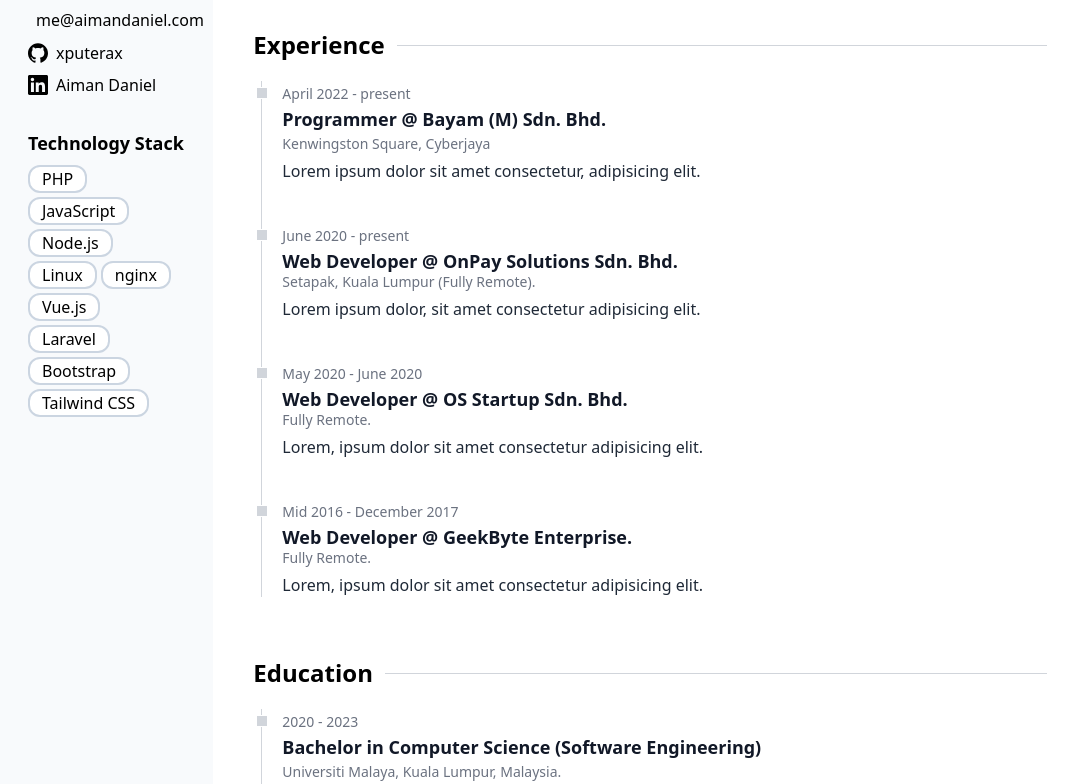
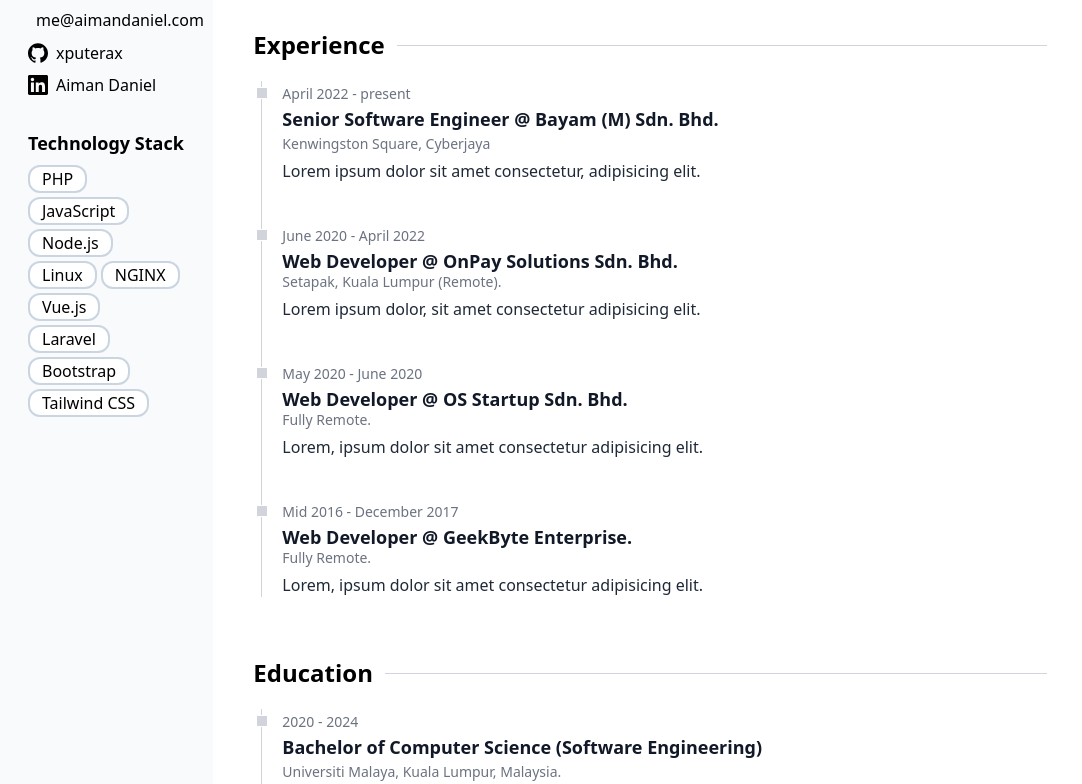
Before and after one commit to xputerax/web-resume, a website: page src/index.html in a window 1280 px wide. Shown: the part 167-951 px from the top of the page, without its empty margins (0-1082 px from the left). Drawn offline with nearby package versions, Linux system fonts and the light colour scheme; files that its build step writes are made by us from their sources.

Commit message:
Update resume, fix CSS import

```diff
--- a/src/index.html
+++ b/src/index.html
@@ -4,9 +4,9 @@
     <meta charset="UTF-8" />
     <meta name="viewport" content="width=device-width, initial-scale=1.0" />
     <link href="/dist/output.css" rel="stylesheet" />
-    <link href='https://css.gg/mail.css' rel='stylesheet'>
-    <link href='https://css.gg/link.css' rel='stylesheet'>
-    <link href='https://css.gg/globe-alt.css' rel='stylesheet'>
+    <link href='https://unpkg.com/css.gg@2.0.0/icons/css/mail.css' rel='stylesheet'>
+    <link href='https://unpkg.com/css.gg@2.0.0/icons/css/link.css' rel='stylesheet'>
+    <link href='https://unpkg.com/css.gg@2.0.0/icons/css/globe-alt.css' rel='stylesheet'>
   </head>
   <body>
 
@@ -56,7 +56,7 @@
             <span class="rounded-xl bg-white border-2 border-slate-300 px-3">JavaScript</span>
             <span class="rounded-xl bg-white border-2 border-slate-300 px-3">Node.js</span>
             <span class="rounded-xl bg-white border-2 border-slate-300 px-3">Linux</span>
-            <span class="rounded-xl bg-white border-2 border-slate-300 px-3">nginx</span>
+            <span class="rounded-xl bg-white border-2 border-slate-300 px-3">NGINX</span>
             <span class="rounded-xl bg-white border-2 border-slate-300 px-3">Vue.js</span>
             <span class="rounded-xl bg-white border-2 border-slate-300 px-3">Laravel</span>
             <span class="rounded-xl bg-white border-2 border-slate-300 px-3">Bootstrap</span>
@@ -98,7 +98,7 @@
                 <h3
                   class="mb-1 text-lg font-semibold text-gray-900 dark:text-white"
                 >
-                  Programmer @ Bayam (M) Sdn. Bhd.
+                  Senior Software Engineer @ Bayam (M) Sdn. Bhd.
                 </h3>
                 <h4
                   class="mb-2 text-sm font-normal leading-none text-gray-500 dark:text-gray-500"
@@ -117,7 +117,7 @@
                 ></div>
                 <span
                   class="mb-1 text-sm font-normal leading-none text-gray-500 dark:text-gray-500"
-                  >June 2020 - present</span
+                  >June 2020 - April 2022</span
                 >
                 <h3 class="text-lg font-semibold text-gray-900 dark:text-white">
                   Web Developer @ OnPay Solutions Sdn. Bhd.
@@ -125,7 +125,7 @@
                 <h4
                   class="mb-2 text-sm font-normal leading-none text-gray-500 dark:text-gray-500"
                 >
-                  Setapak, Kuala Lumpur (Fully Remote).
+                  Setapak, Kuala Lumpur (Remote).
                 </h4>
                 <p
                   class="text-base font-normal text-gray-800 dark:text-gray-400"
@@ -197,12 +197,12 @@
                 <span
                   class="mb-1 text-sm font-normal leading-none text-gray-500 dark:text-gray-500"
                 >
-                  2020 - 2023
+                  2020 - 2024
                 </span>
                 <h3
                   class="mb-1 text-lg font-semibold text-gray-900 dark:text-white"
                 >
-                  Bachelor in Computer Science (Software Engineering)
+                  Bachelor of Computer Science (Software Engineering)
                 </h3>
                 <h4
                   class="mb-2 text-sm font-normal leading-none text-gray-500 dark:text-gray-500"
```
